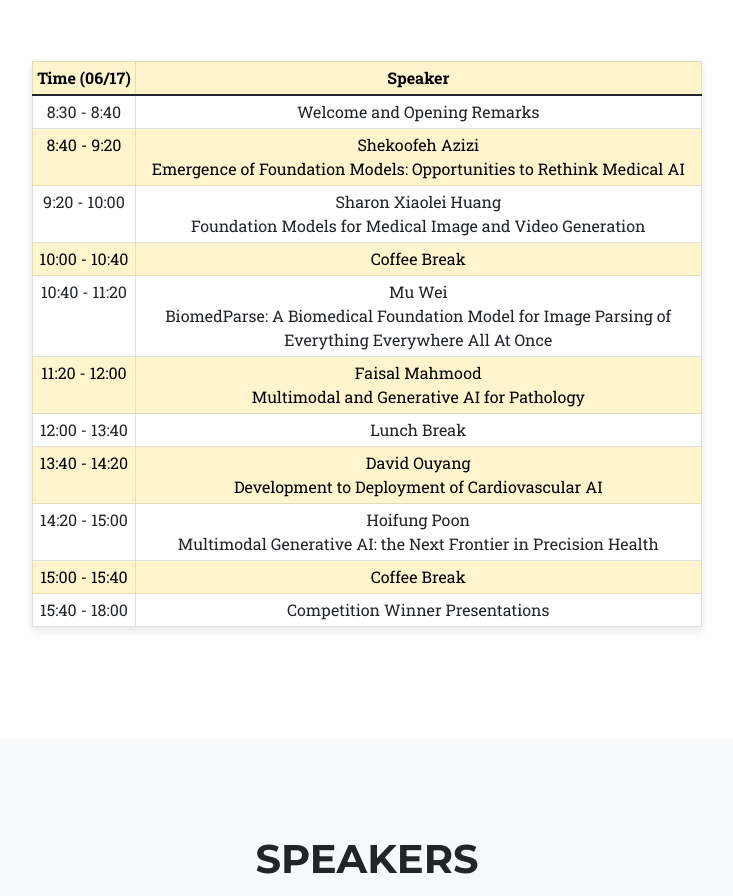
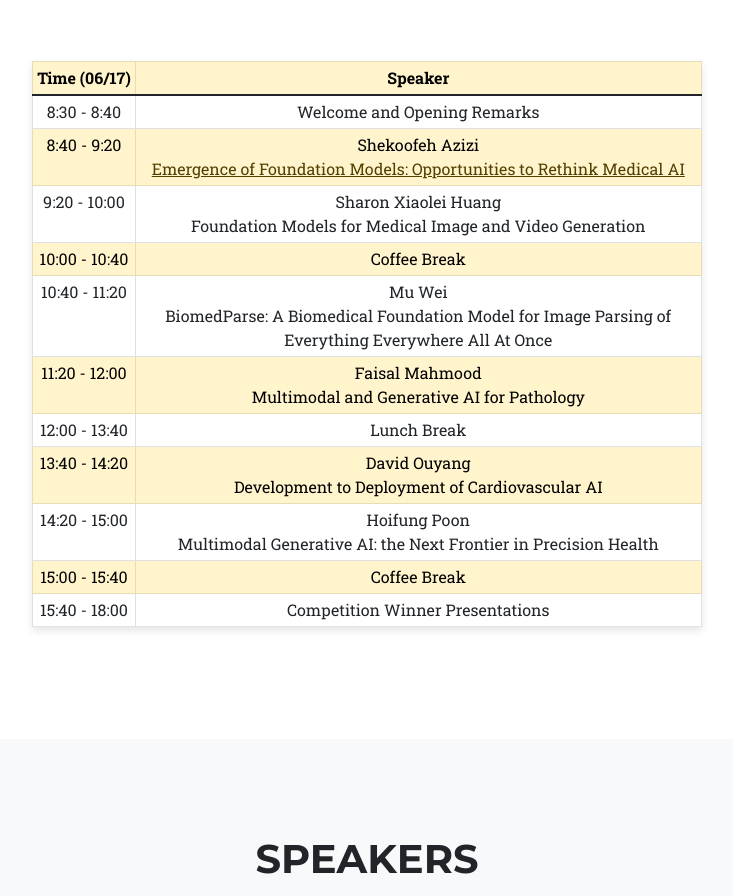
Before and after one commit to fmv-cvpr24workshop/fmv-cvpr24workshop.github.io, a plain HTML site: page index.html in a window 1280 px wide. Shown: the part 1411-2307 px from the top of the page, without its empty margins (273-1006 px from the left). Drawn offline with nearby package versions, Linux system fonts and the light colour scheme; some icons are missing.

Commit message:
add youtube link

```diff
--- a/index.html
+++ b/index.html
@@ -120,7 +120,8 @@
                             </tr>
                             <tr  class="table-primary">
                                 <td style="white-space: nowrap;">8:40 - 9:20</td>
-                                <td style="word-wrap: break-word; white-space: normal;">Shekoofeh Azizi<br>Emergence of Foundation Models: Opportunities to Rethink Medical AI</td>
+                                <td style="word-wrap: break-word; white-space: normal;">Shekoofeh Azizi<br>
+                                    <a href="https://youtu.be/zoKr60f-Kws" target="_blank">Emergence of Foundation Models: Opportunities to Rethink Medical AI</a></td>
                             </tr>
                             <tr>
                                 <td style="white-space: nowrap;">9:20 - 10:00</td>
```
